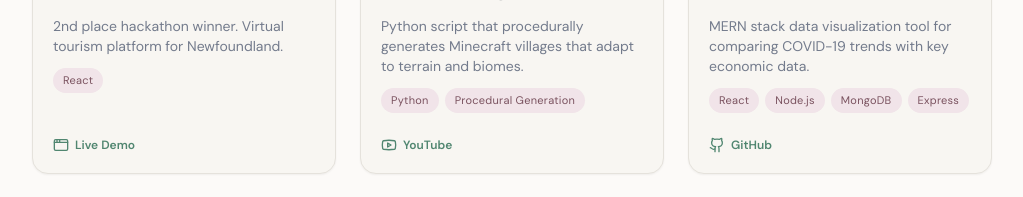
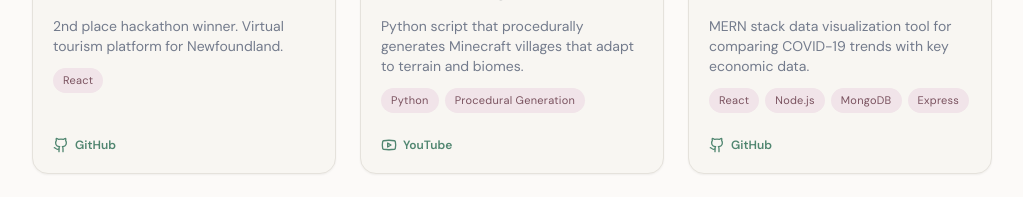
Before and after one commit to briannamcdonald/briannamcdonald.github.io, a React (Vite) app: page / in a window 1280 px wide. Shown: the part 2100-2297 px from the top of the page, without its empty margins (128-1151 px from the left). Built offline with nearby package versions, Linux system fonts and the light colour scheme; grey boxes are pictures that could not be loaded; the HTML template or start-up script is replaced by a standard one.

Commit message:
Update NL Life project link

```diff
--- a/src/components/ProjectsSection.tsx
+++ b/src/components/ProjectsSection.tsx
@@ -61,9 +61,9 @@ const otherProjects: Project[] = [
     image: "/images/projects/hackFrostGif.gif",
     links: [
       {
-        label: "Live Demo",
-        url: "https://nl-life.vercel.app/",
-        icon: "demo",
+        label: "GitHub",
+        url: "https://github.com/briannamcdonald/virtual-tourism-nl",
+        icon: "github",
       },
     ],
   },
```
